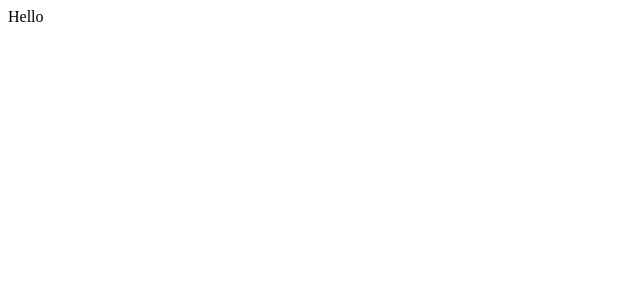
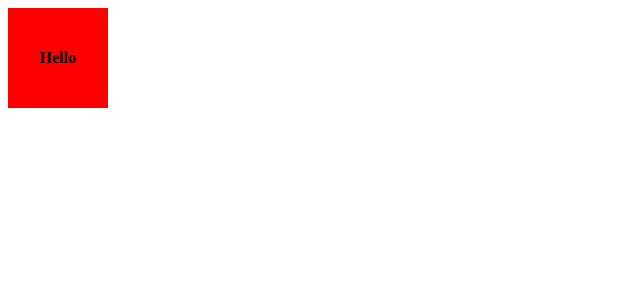
Before and after one commit to TerraFromNowhere/ArduinoDataDispatch, a React app: page / in a window 1280 px wide. Shown: the top 300 px of the page, without its empty margins (0-640 px from the left). Built offline with nearby package versions, Linux system fonts and the light colour scheme; the HTML template or start-up script is replaced by a standard one.

Commit message:
Couple changes in package.json,App.js work properly now

```diff
--- a/package.json
+++ b/package.json
@@ -1,7 +1,7 @@
 {
   "name": "arduino_embedded_server",
   "version": "1.0.0",
-  "description": "Web server which provide to  user sensor data from Arduino Mega 2560.",
+  "description": "Web server which provide sensor data from Arduino Mega 2560 to  user .",
   "main": "index.js",
   "dependencies": {
     "express": "^4.17.1"
@@ -10,6 +10,7 @@
     "@babel/core": "^7.11.0",
     "@babel/preset-env": "^7.11.0",
     "@babel/preset-react": "^7.10.4",
+    "axios": "^0.19.2",
     "babel-loader": "^8.1.0",
     "body-parser": "^1.19.0",
     "cors": "^2.8.5",
@@ -34,7 +35,7 @@
     "test": "test",
     "server": "node server.js",
     "build": "webpack",
-    "dev":"webpack-dev-server --hot --inline"
+    "dev": "webpack-dev-server --hot --inline"
   },
   "author": "Dmitry Ok.",
   "license": "ISC"
--- a/src/components/App.js
+++ b/src/components/App.js
@@ -1,7 +1,14 @@
 import React , {Component} from "react";
 
 const App = () =>{
-    return (<div>Hello</div>);
+
+    return (
+        <div style={{display:"flex",backgroundColor:"red",width:"100px",height:"100px",justifyContent:"center",alignItems:"center"}}>
+             <div style={{fontWeight:"bold"}}>Hello</div>
+        </div>
+
+    );
+
 }
 
 export default App;
```
Also changed, not shown: 1 other file (tests, documents, lock files or other folders).
